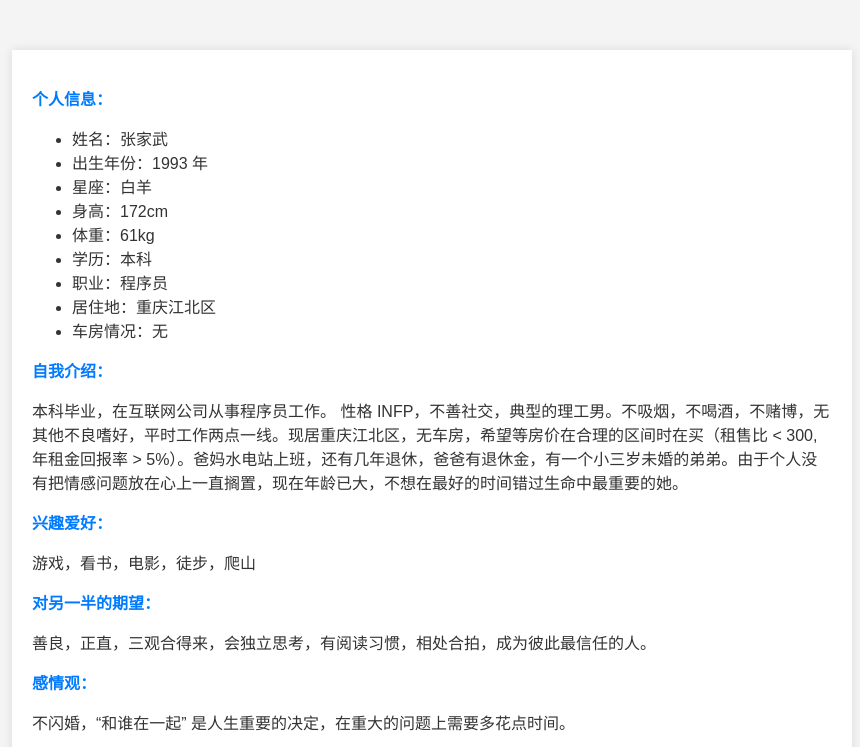
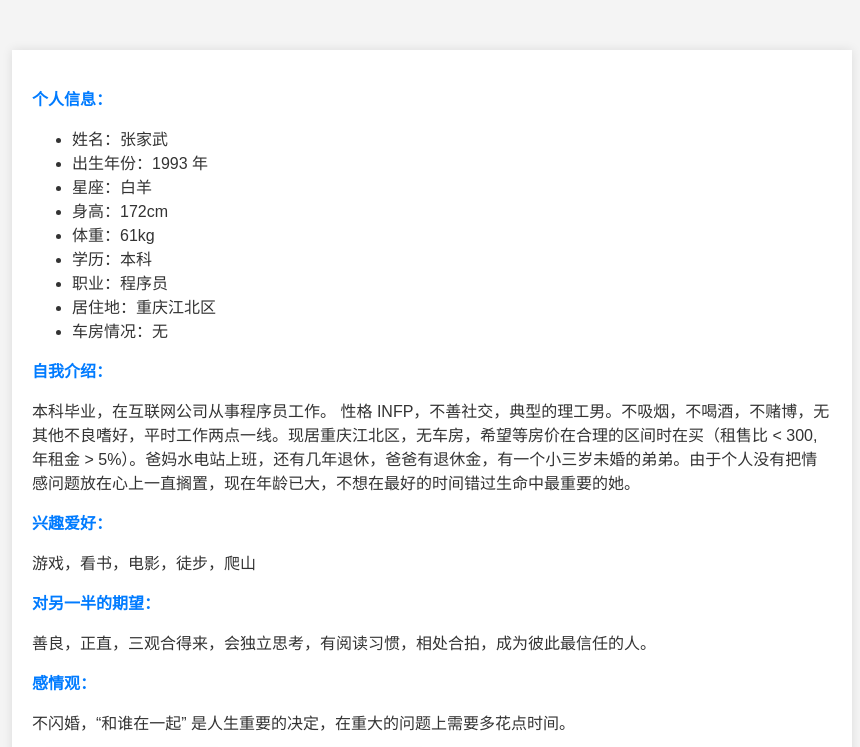
Before and after one commit to thejawer/xjresume, a plain HTML site: page index.html in a window 1280 px wide. Shown: the top 747 px of the page, without its empty margins (208-1068 px from the left). Drawn offline with Linux system fonts and the light colour scheme.

Commit message:
Update index.html

```diff
--- a/index.html
+++ b/index.html
@@ -63,7 +63,7 @@
                 <li>车房情况：无</li>
             </ul>
         <p><strong>自我介绍：</strong></p>
-        <p>本科毕业，在互联网公司从事程序员工作。 性格 INFP，不善社交，典型的理工男。不吸烟，不喝酒，不赌博，无其他不良嗜好，平时工作两点一线。现居重庆江北区，无车房，希望等房价在合理的区间时在买（租售比 &lt; 300,年租金回报率 &gt; 5%）。爸妈水电站上班，还有几年退休，爸爸有退休金，有一个小三岁未婚的弟弟。由于个人没有把情感问题放在心上一直搁置，现在年龄已大，不想在最好的时间错过生命中最重要的她。</p>
+        <p>本科毕业，在互联网公司从事程序员工作。 性格 INFP，不善社交，典型的理工男。不吸烟，不喝酒，不赌博，无其他不良嗜好，平时工作两点一线。现居重庆江北区，无车房，希望等房价在合理的区间时在买（租售比 &lt; 300,年租金 &gt; 5%）。爸妈水电站上班，还有几年退休，爸爸有退休金，有一个小三岁未婚的弟弟。由于个人没有把情感问题放在心上一直搁置，现在年龄已大，不想在最好的时间错过生命中最重要的她。</p>
         <p><strong>兴趣爱好：</strong></p>
         <p>游戏，看书，电影，徒步，爬山</p>
         <p><strong>对另一半的期望：</strong></p>
```
